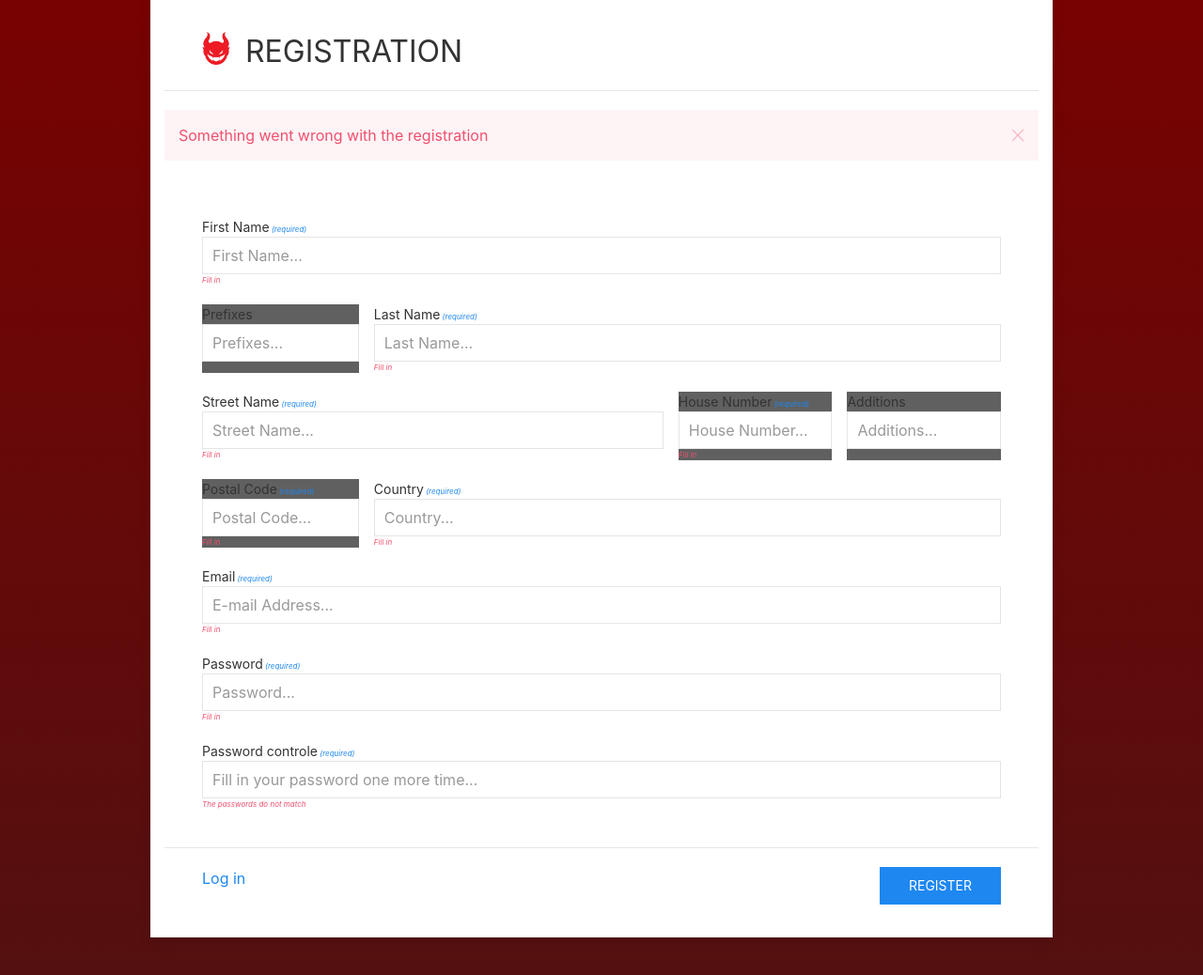
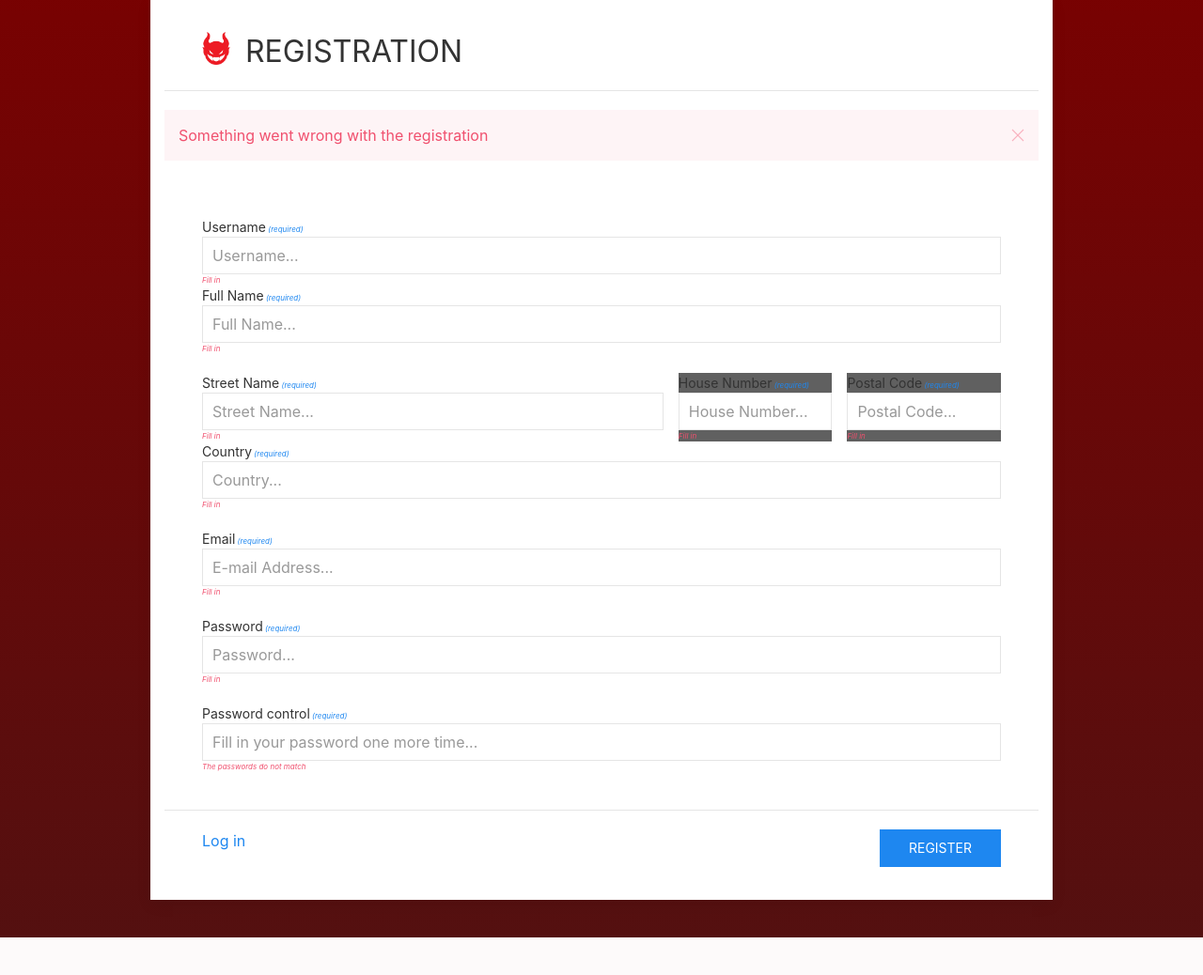
Before and after one commit to sleepyniki/satans-shoppers, a PHP site: page /register.php in a window 1280 px wide. Shown: the part 121-1159 px from the top of the page at 94% size. After the commit the page ends 1119 px from the top, so only its background shows below. Run offline with PHP 8.4, Linux system fonts and the light colour scheme.

Commit message:
Fix names in registration form

```diff
--- a/dev/register.php
+++ b/dev/register.php
@@ -15,20 +15,14 @@ require_once("templates/head.inc.php");
                <div class="uk-card-body uk-flex uk-flex-between uk-card-body-gap">
                   <div class="uk-width-1-1 uk-flex uk-flex-column">
                      <div class="">
-                        <label for="firstname" class="uk-form-label">First Name<span class="uk-text-xsmall uk-text-italic uk-text-primary"> (required)</span></label>
-                        <input type="text" name="firstname" class="uk-input" id="firstname" placeholder="First Name..." />
+                        <label for="username" class="uk-form-label">Username<span class="uk-text-xsmall uk-text-italic uk-text-primary"> (required)</span></label>
+                        <input type="text" name="username" class="uk-input" id="username" placeholder="Username..." />
                         <p class="uk-text-danger uk-text-xsmall uk-text-italic uk-margin-remove-vertical">Fill in</p>
                      </div>
-                     <div class="uk-flex uk-gap uk-margin-top">
-                        <div class="uk-width-1-5">
-                           <label for="prefixes" class="uk-form-label">Prefixes</label>
-                           <input type="text" name="prefixes" class="uk-input" id="prefixes" placeholder="Prefixes..." />
-                        </div>
-                        <div class="uk-width-4-5">
-                           <label for="lastname" class="uk-form-label">Last Name<span class="uk-text-xsmall uk-text-italic uk-text-primary"> (required)</span></label>
-                           <input type="text" name="lastname" class="uk-input" id="lastname" placeholder="Last Name..." />
-                           <p class="uk-text-danger uk-text-xsmall uk-text-italic uk-margin-remove-vertical">Fill in</p>
-                        </div>
+                     <div class="uk-width-1-1 uk-flex uk-flex-column">
+                      <label for="fullname" class="uk-form-label">Full Name<span class="uk-text-xsmall uk-text-italic uk-text-primary"> (required)</span></label>
+                       <input type="text" name="fullname" class="uk-input" id="fullname" placeholder="Full Name..." />
+                       <p class="uk-text-danger uk-text-xsmall uk-text-italic uk-margin-remove-vertical">Fill in</p>
                      </div>
 
                      <div class="uk-flex uk-gap uk-margin-top">
@@ -42,22 +36,17 @@ require_once("templates/head.inc.php");
                            <input type="text" name="housenumber" class="uk-input" id="housenumber" placeholder="House Number..." />
                            <p class="uk-text-danger uk-text-xsmall uk-text-italic uk-margin-remove-vertical">Fill in</p>
                         </div>
-                        <div class="uk-width-1-5">
-                           <label for="addition" class="uk-form-label">Additions</label>
-                           <input type="text" name="addition" class="uk-input" id="addition" placeholder="Additions..." />
-                        </div>
-                     </div>
-                     <div class="uk-flex uk-gap uk-margin-top">
-                        <div class="uk-width-1-5">
+			<div class="uk-width-1-5">
                            <label for="zipcode" class="uk-form-label">Postal Code<span class="uk-text-xsmall uk-text-italic uk-text-primary"> (required)</span></label>
                            <input type="text" name="zipcode" class="uk-input" id="zipcode" placeholder="Postal Code..." />
                            <p class="uk-text-danger uk-text-xsmall uk-text-italic uk-margin-remove-vertical">Fill in</p>
                         </div>
-                        <div class="uk-width-4-5">
-                           <label for="city" class="uk-form-label">Country<span class="uk-text-xsmall uk-text-italic uk-text-primary"> (required)</span></label>
-                           <input type="text" name="city" class="uk-input" id="city" placeholder="Country..." />
+
+                     </div>
+                     <div class="uk-width-1-1 uk-flex uk-flex-column">
+                           <label for="country" class="uk-form-label">Country<span class="uk-text-xsmall uk-text-italic uk-text-primary"> (required)</span></label>
+                           <input type="text" name="country" class="uk-input" id="city" placeholder="Country..." />
                            <p class="uk-text-danger uk-text-xsmall uk-text-italic uk-margin-remove-vertical">Fill in</p>
-                        </div>
                      </div>
                      <div class="uk-margin-top">
                         <label for="email" class="uk-form-label">Email<span class="uk-text-xsmall uk-text-italic uk-text-primary"> (required)</span></label>
@@ -70,7 +59,7 @@ require_once("templates/head.inc.php");
                         <p class="uk-text-danger uk-text-xsmall uk-text-italic uk-margin-remove-vertical">Fill in</p>
                      </div>
                      <div class="uk-margin-top">
-                        <label for="password-confirm" class="uk-form-label">Password controle<span class="uk-text-xsmall uk-text-italic uk-text-primary"> (required)</span></label>
+                        <label for="password-confirm" class="uk-form-label">Password control<span class="uk-text-xsmall uk-text-italic uk-text-primary"> (required)</span></label>
                         <input type="password" name="password_confirm" class="uk-input" id="password-confirm" placeholder="Fill in your password one more time..." />
                         <p class="uk-text-danger uk-text-xsmall uk-text-italic uk-margin-remove-vertical">The passwords do not match</p>
                      </div>
```
